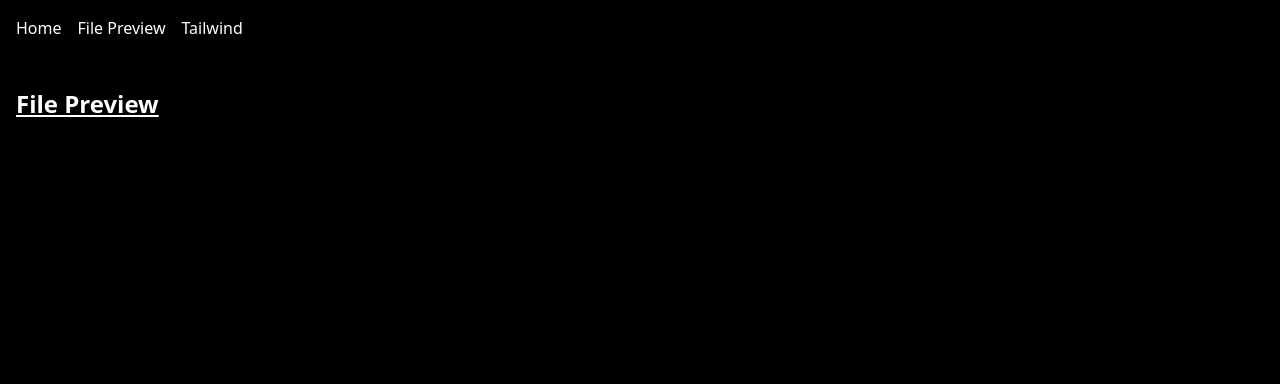
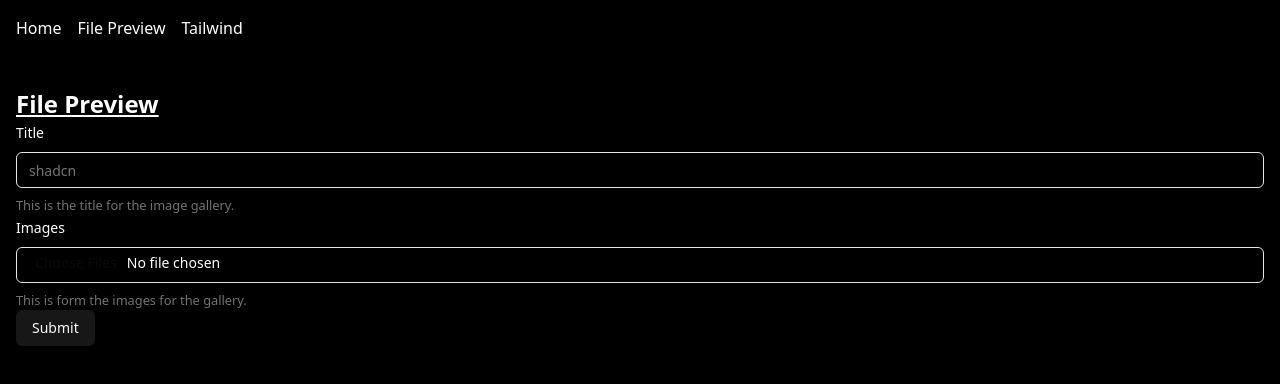
Before and after one commit to jowix311/what-is-on-my-mind, a Next.js app: page /file-preview in a window 1280 px wide. Shown: the top 384 px of the page. Built offline with nearby package versions, Linux system fonts and the light colour scheme.

Commit message:
added form

```diff
--- a/src/app/file-preview/page.tsx
+++ b/src/app/file-preview/page.tsx
@@ -1,5 +1,12 @@
 import { SectionHeader } from "@/components/features/common";
+import { FilePreviewForm } from "@/components/file-preview";
 
 export default function FilePreview() {
-  return <SectionHeader>File Preview</SectionHeader>;
+  return (
+    <section>
+      <SectionHeader>File Preview</SectionHeader>
+
+      <FilePreviewForm />
+    </section>
+  );
 }
--- /dev/null
+++ b/src/components/file-preview/file-preview-form.component.tsx
@@ -0,0 +1,76 @@
+"use client";
+
+import { z } from "zod";
+import { zodResolver } from "@hookform/resolvers/zod";
+
+import { FilePreviewSchema } from "./file-preview.schema";
+import {
+  Form,
+  FormControl,
+  FormDescription,
+  FormField,
+  FormItem,
+  FormLabel,
+  FormMessage,
+} from "../ui/form";
+import { Input } from "../ui/input";
+import { Button } from "../ui/button";
+import { useForm } from "react-hook-form";
+
+export const FilePreviewForm = () => {
+  const form = useForm<z.infer<typeof FilePreviewSchema>>({
+    resolver: zodResolver(FilePreviewSchema),
+    defaultValues: {
+      title: "",
+      files: new File([], ""),
+    },
+  });
+
+  const onSubmit = (values: z.infer<typeof FilePreviewSchema>) => {
+    console.log(values);
+  };
+
+  return (
+    <Form {...form}>
+      <form onSubmit={form.handleSubmit(onSubmit)}>
+        <FormField
+          control={form.control}
+          name="title"
+          render={({ field }) => (
+            <FormItem>
+              <FormLabel>Title</FormLabel>
+              <FormControl>
+                <Input placeholder="shadcn" {...field} />
+              </FormControl>
+              <FormDescription>
+                This is the title for the image gallery.
+              </FormDescription>
+              <FormMessage />
+            </FormItem>
+          )}
+        />
+        <FormField
+          control={form.control}
+          name="files"
+          render={({ field }) => (
+            <FormItem>
+              <FormLabel>Images</FormLabel>
+              <FormControl>
+                <Input
+                  type="file"
+                  multiple
+                  onChange={(e) => field.onChange(e.target.files)}
+                />
+              </FormControl>
+              <FormDescription>
+                This is form the images for the gallery.
+              </FormDescription>
+              <FormMessage />
+            </FormItem>
+          )}
+        />
+        <Button type="submit">Submit</Button>
+      </form>
+    </Form>
+  );
+};
--- /dev/null
+++ b/src/components/file-preview/file-preview.schema.ts
@@ -0,0 +1,6 @@
+import { z } from "zod";
+
+export const FilePreviewSchema = z.object({
+  title: z.string(),
+  files: z.instanceof(File),
+});
--- /dev/null
+++ b/src/components/file-preview/index.ts
@@ -0,0 +1,2 @@
+export * from "./file-preview-form.component"
+export * from "./file-preview.schema"
--- /dev/null
+++ b/src/components/ui/button.tsx
@@ -0,0 +1,57 @@
+import * as React from "react"
+import { Slot } from "@radix-ui/react-slot"
+import { cva, type VariantProps } from "class-variance-authority"
+
+import { cn } from "@/lib/utils"
+
+const buttonVariants = cva(
+  "inline-flex items-center justify-center gap-2 whitespace-nowrap rounded-md text-sm font-medium transition-colors focus-visible:outline-none focus-visible:ring-1 focus-visible:ring-ring disabled:pointer-events-none disabled:opacity-50 [&_svg]:pointer-events-none [&_svg]:size-4 [&_svg]:shrink-0",
+  {
+    variants: {
+      variant: {
+        default:
+          "bg-primary text-primary-foreground shadow hover:bg-primary/90",
+        destructive:
+          "bg-destructive text-destructive-foreground shadow-sm hover:bg-destructive/90",
+        outline:
+          "border border-input bg-background shadow-sm hover:bg-accent hover:text-accent-foreground",
+        secondary:
+          "bg-secondary text-secondary-foreground shadow-sm hover:bg-secondary/80",
+        ghost: "hover:bg-accent hover:text-accent-foreground",
+        link: "text-primary underline-offset-4 hover:underline",
+      },
+      size: {
+        default: "h-9 px-4 py-2",
+        sm: "h-8 rounded-md px-3 text-xs",
+        lg: "h-10 rounded-md px-8",
+        icon: "h-9 w-9",
+      },
+    },
+    defaultVariants: {
+      variant: "default",
+      size: "default",
+    },
+  }
+)
+
+export interface ButtonProps
+  extends React.ButtonHTMLAttributes<HTMLButtonElement>,
+    VariantProps<typeof buttonVariants> {
+  asChild?: boolean
+}
+
+const Button = React.forwardRef<HTMLButtonElement, ButtonProps>(
+  ({ className, variant, size, asChild = false, ...props }, ref) => {
+    const Comp = asChild ? Slot : "button"
+    return (
+      <Comp
+        className={cn(buttonVariants({ variant, size, className }))}
+        ref={ref}
+        {...props}
+      />
+    )
+  }
+)
+Button.displayName = "Button"
+
+export { Button, buttonVariants }
--- /dev/null
+++ b/src/components/ui/form.tsx
@@ -0,0 +1,178 @@
+"use client"
+
+import * as React from "react"
+import * as LabelPrimitive from "@radix-ui/react-label"
+import { Slot } from "@radix-ui/react-slot"
+import {
+  Controller,
+  ControllerProps,
+  FieldPath,
+  FieldValues,
+  FormProvider,
+  useFormContext,
+} from "react-hook-form"
+
+import { cn } from "@/lib/utils"
+import { Label } from "@/components/ui/label"
+
+const Form = FormProvider
+
+type FormFieldContextValue<
+  TFieldValues extends FieldValues = FieldValues,
+  TName extends FieldPath<TFieldValues> = FieldPath<TFieldValues>
+> = {
+  name: TName
+}
+
+const FormFieldContext = React.createContext<FormFieldContextValue>(
+  {} as FormFieldContextValue
+)
+
+const FormField = <
+  TFieldValues extends FieldValues = FieldValues,
+  TName extends FieldPath<TFieldValues> = FieldPath<TFieldValues>
+>({
+  ...props
+}: ControllerProps<TFieldValues, TName>) => {
+  return (
+    <FormFieldContext.Provider value={{ name: props.name }}>
+      <Controller {...props} />
+    </FormFieldContext.Provider>
+  )
+}
+
+const useFormField = () => {
+  const fieldContext = React.useContext(FormFieldContext)
+  const itemContext = React.useContext(FormItemContext)
+  const { getFieldState, formState } = useFormContext()
+
+  const fieldState = getFieldState(fieldContext.name, formState)
+
+  if (!fieldContext) {
+    throw new Error("useFormField should be used within <FormField>")
+  }
+
+  const { id } = itemContext
+
+  return {
+    id,
+    name: fieldContext.name,
+    formItemId: `${id}-form-item`,
+    formDescriptionId: `${id}-form-item-description`,
+    formMessageId: `${id}-form-item-message`,
+    ...fieldState,
+  }
+}
+
+type FormItemContextValue = {
+  id: string
+}
+
+const FormItemContext = React.createContext<FormItemContextValue>(
+  {} as FormItemContextValue
+)
+
+const FormItem = React.forwardRef<
+  HTMLDivElement,
+  React.HTMLAttributes<HTMLDivElement>
+>(({ className, ...props }, ref) => {
+  const id = React.useId()
+
+  return (
+    <FormItemContext.Provider value={{ id }}>
+      <div ref={ref} className={cn("space-y-2", className)} {...props} />
+    </FormItemContext.Provider>
+  )
+})
+FormItem.displayName = "FormItem"
+
+const FormLabel = React.forwardRef<
+  React.ElementRef<typeof LabelPrimitive.Root>,
+  React.ComponentPropsWithoutRef<typeof LabelPrimitive.Root>
+>(({ className, ...props }, ref) => {
+  const { error, formItemId } = useFormField()
+
+  return (
+    <Label
+      ref={ref}
+      className={cn(error && "text-destructive", className)}
+      htmlFor={formItemId}
+      {...props}
+    />
+  )
+})
+FormLabel.displayName = "FormLabel"
+
+const FormControl = React.forwardRef<
+  React.ElementRef<typeof Slot>,
+  React.ComponentPropsWithoutRef<typeof Slot>
+>(({ ...props }, ref) => {
+  const { error, formItemId, formDescriptionId, formMessageId } = useFormField()
+
+  return (
+    <Slot
+      ref={ref}
+      id={formItemId}
+      aria-describedby={
+        !error
+          ? `${formDescriptionId}`
+          : `${formDescriptionId} ${formMessageId}`
+      }
+      aria-invalid={!!error}
+      {...props}
+    />
+  )
+})
+FormControl.displayName = "FormControl"
+
+const FormDescription = React.forwardRef<
+  HTMLParagraphElement,
+  React.HTMLAttributes<HTMLParagraphElement>
+>(({ className, ...props }, ref) => {
+  const { formDescriptionId } = useFormField()
+
+  return (
+    <p
+      ref={ref}
+      id={formDescriptionId}
+      className={cn("text-[0.8rem] text-muted-foreground", className)}
+      {...props}
+    />
+  )
+})
+FormDescription.displayName = "FormDescription"
+
+const FormMessage = React.forwardRef<
+  HTMLParagraphElement,
+  React.HTMLAttributes<HTMLParagraphElement>
+>(({ className, children, ...props }, ref) => {
+  const { error, formMessageId } = useFormField()
+  const body = error ? String(error?.message) : children
+
+  if (!body) {
+    return null
+  }
+
+  return (
+    <p
+      ref={ref}
+      id={formMessageId}
+      className={cn("text-[0.8rem] font-medium text-destructive", className)}
+      {...props}
+    >
+      {body}
+    </p>
+  )
+})
+FormMessage.displayName = "FormMessage"
+
+export {
+  useFormField,
+  Form,
+  FormItem,
+  FormLabel,
+  FormControl,
+  FormDescription,
+  FormMessage,
+  FormField,
+}
--- /dev/null
+++ b/src/components/ui/input.tsx
@@ -0,0 +1,22 @@
+import * as React from "react"
+
+import { cn } from "@/lib/utils"
+
+const Input = React.forwardRef<HTMLInputElement, React.ComponentProps<"input">>(
+  ({ className, type, ...props }, ref) => {
+    return (
+      <input
+        type={type}
+        className={cn(
+          "flex h-9 w-full rounded-md border border-input bg-transparent px-3 py-1 text-base shadow-sm transition-colors file:border-0 file:bg-transparent file:text-sm file:font-medium file:text-foreground placeholder:text-muted-foreground focus-visible:outline-none focus-visible:ring-1 focus-visible:ring-ring disabled:cursor-not-allowed disabled:opacity-50 md:text-sm",
+          className
+        )}
+        ref={ref}
+        {...props}
+      />
+    )
+  }
+)
+Input.displayName = "Input"
+
+export { Input }
--- /dev/null
+++ b/src/components/ui/label.tsx
@@ -0,0 +1,26 @@
+"use client"
+
+import * as React from "react"
+import * as LabelPrimitive from "@radix-ui/react-label"
+import { cva, type VariantProps } from "class-variance-authority"
+
+import { cn } from "@/lib/utils"
+
+const labelVariants = cva(
+  "text-sm font-medium leading-none peer-disabled:cursor-not-allowed peer-disabled:opacity-70"
+)
+
+const Label = React.forwardRef<
+  React.ElementRef<typeof LabelPrimitive.Root>,
+  React.ComponentPropsWithoutRef<typeof LabelPrimitive.Root> &
+    VariantProps<typeof labelVariants>
+>(({ className, ...props }, ref) => (
+  <LabelPrimitive.Root
+    ref={ref}
+    className={cn(labelVariants(), className)}
+    {...props}
+  />
+))
+Label.displayName = LabelPrimitive.Root.displayName
+
+export { Label }
```
Also changed, not shown: package.json (+6 -1 lines), 2 other files (tests, documents, lock files or other folders).
